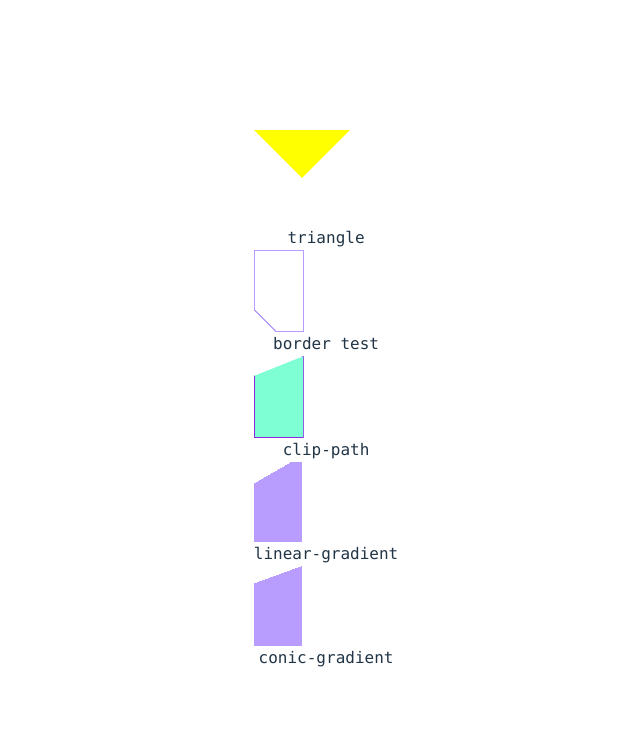
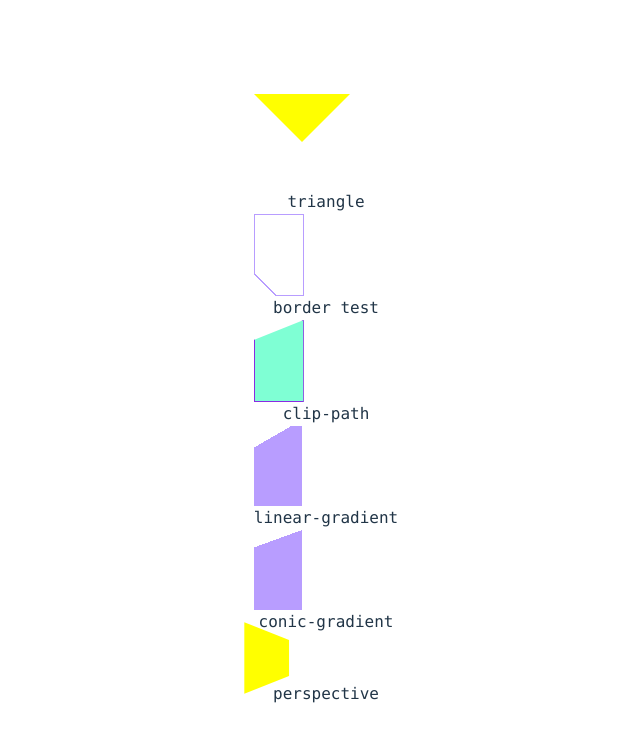
Before and after one commit to manabu-repo/css-effect, a Vue app: page /border/cut in a window 1280 px wide. Shown: the top 742 px of the page, without its empty margins (314-954 px from the left). Built offline with nearby package versions, Linux system fonts and the light colour scheme.

Commit message:
:tada: feat: perspective

```diff
--- a/src/views/border/cut.vue
+++ b/src/views/border/cut.vue
@@ -30,6 +30,11 @@
       <div class="conic-gradient-bg" />
       <!-- 锥形渐变 固定角度切角 -->
       <div>conic-gradient</div>
+    </div>
+
+    <div class="content">
+      <div class="perspective" />
+      <div>perspective</div>
     </div>
   </div>
 </template>
@@ -87,4 +92,11 @@
   height: 5rem;
   background: conic-gradient(at 100% 0, #b89dff 250deg, transparent 0);
 }
+
+.perspective {
+  width: 2.5rem;
+  height: 3rem;
+  background: yellow;
+  transform: perspective(0.2em) rotateY(3deg);
+}
 </style>
```
